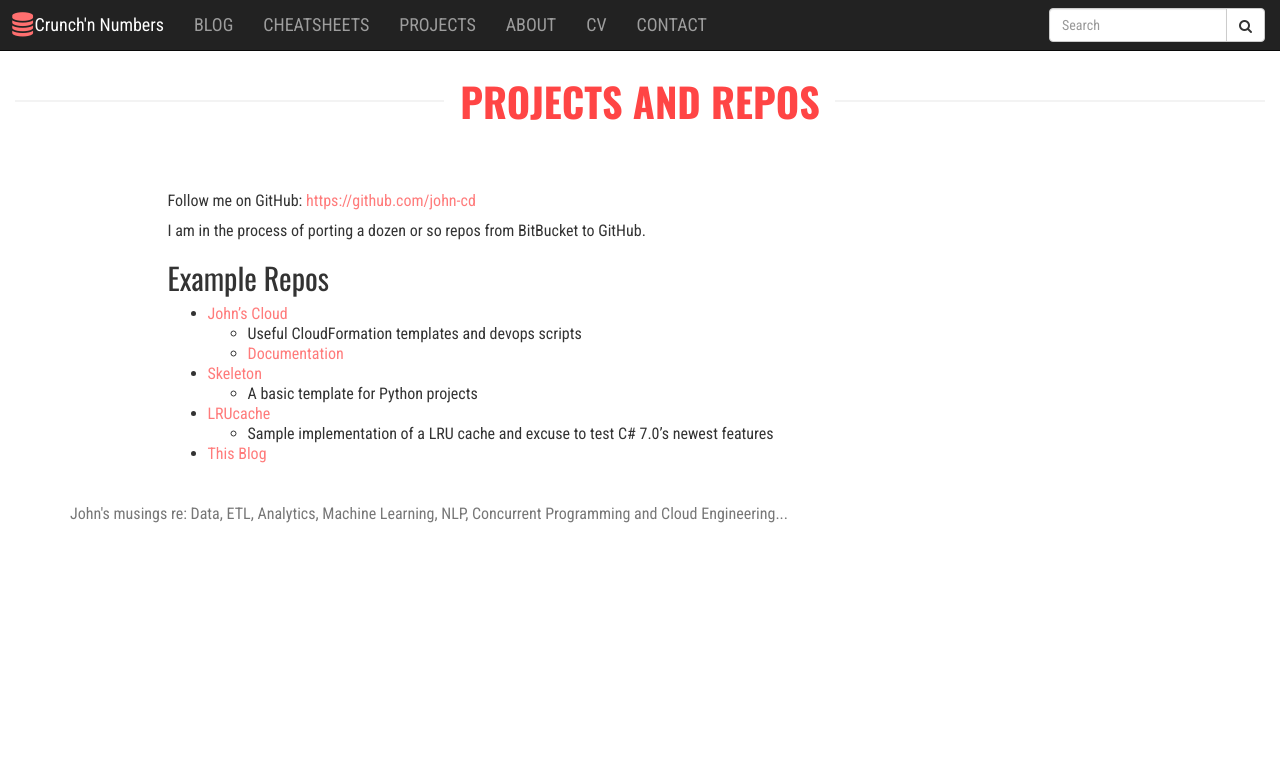
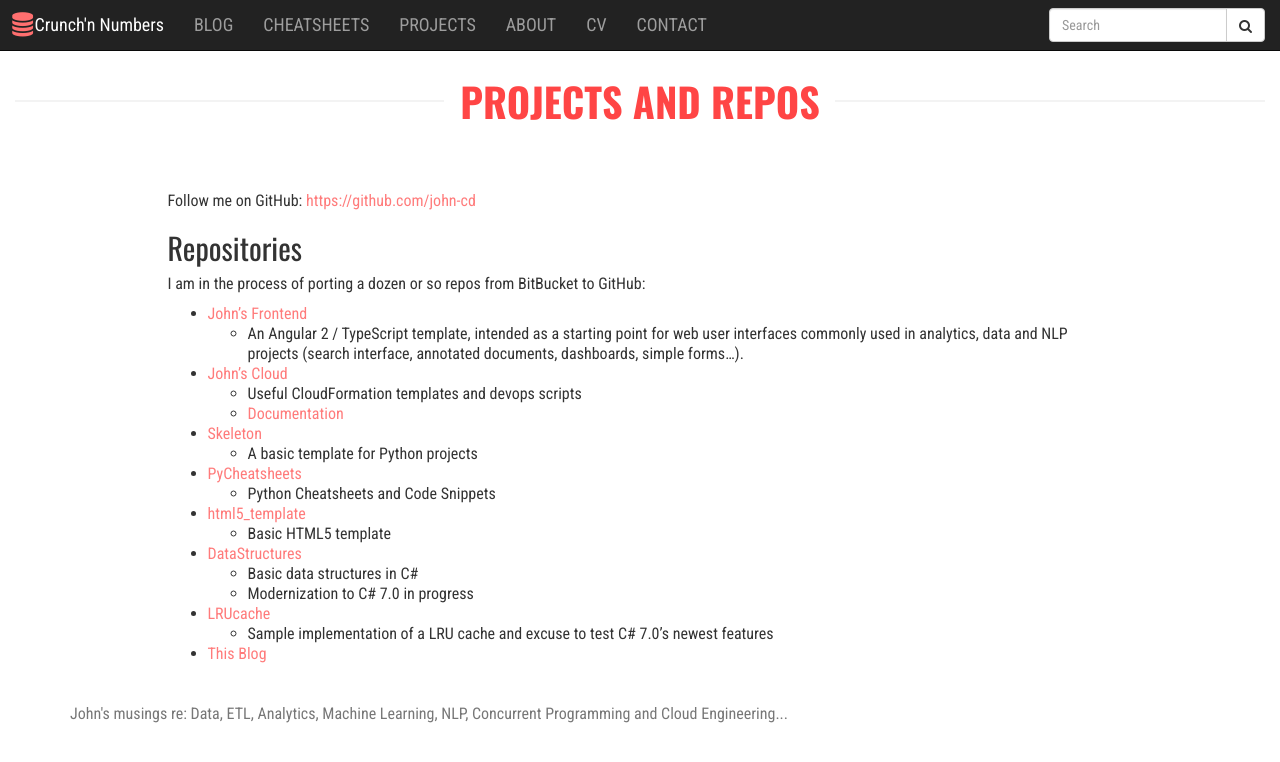
Before and after one commit to john-cd/john-cd.github.io, a Jekyll site: the page built from _pages/projects/index.md, in a window 1280 px wide. Shown: the top 762 px of the page. Built offline with Jekyll 4.4.1, drawn with Linux system fonts in a browser that asks for light colours; nearby versions of some CDN libraries.

Commit message:
update the projects page

```diff
--- a/_pages/projects/index.md
+++ b/_pages/projects/index.md
@@ -6,9 +6,13 @@ permalink: projects/
 
 Follow me on GitHub: [https://github.com/john-cd](https://github.com/john-cd)
 
-I am in the process of porting a dozen or so repos from BitBucket to GitHub.
 
-## Example Repos
+## Repositories
+
+I am in the process of porting a dozen or so repos from BitBucket to GitHub:
+
+* [John's Frontend](https://github.com/john-cd/frontend)
+    * An Angular 2 / TypeScript template, intended as a starting point for web user interfaces commonly used in analytics, data and NLP projects (search interface, annotated documents, dashboards, simple forms...).
 
 * [John's Cloud](https://github.com/john-cd/johnscloud)
     * Useful CloudFormation templates and devops scripts
@@ -17,6 +21,16 @@ I am in the process of porting a dozen or so repos from BitBucket to GitHub.
 * [Skeleton](https://github.com/john-cd/skeleton)
     * A basic template for Python projects
 
+* [PyCheatsheets](https://github.com/john-cd/PyCheatsheets)
+    * Python Cheatsheets and Code Snippets
+
+* [html5_template](https://github.com/john-cd/html5_template)
+    * Basic HTML5 template
+
+* [DataStructures](https://github.com/john-cd/DataStructures)
+    * Basic data structures in C#
+    * Modernization to C# 7.0 in progress
+
 * [LRUcache](https://github.com/john-cd/LRUcache)
     * Sample implementation of a LRU cache and excuse to test C# 7.0's newest features
 
```
Also changed, not shown: _pages/about/index.md (+3 -3 lines).
